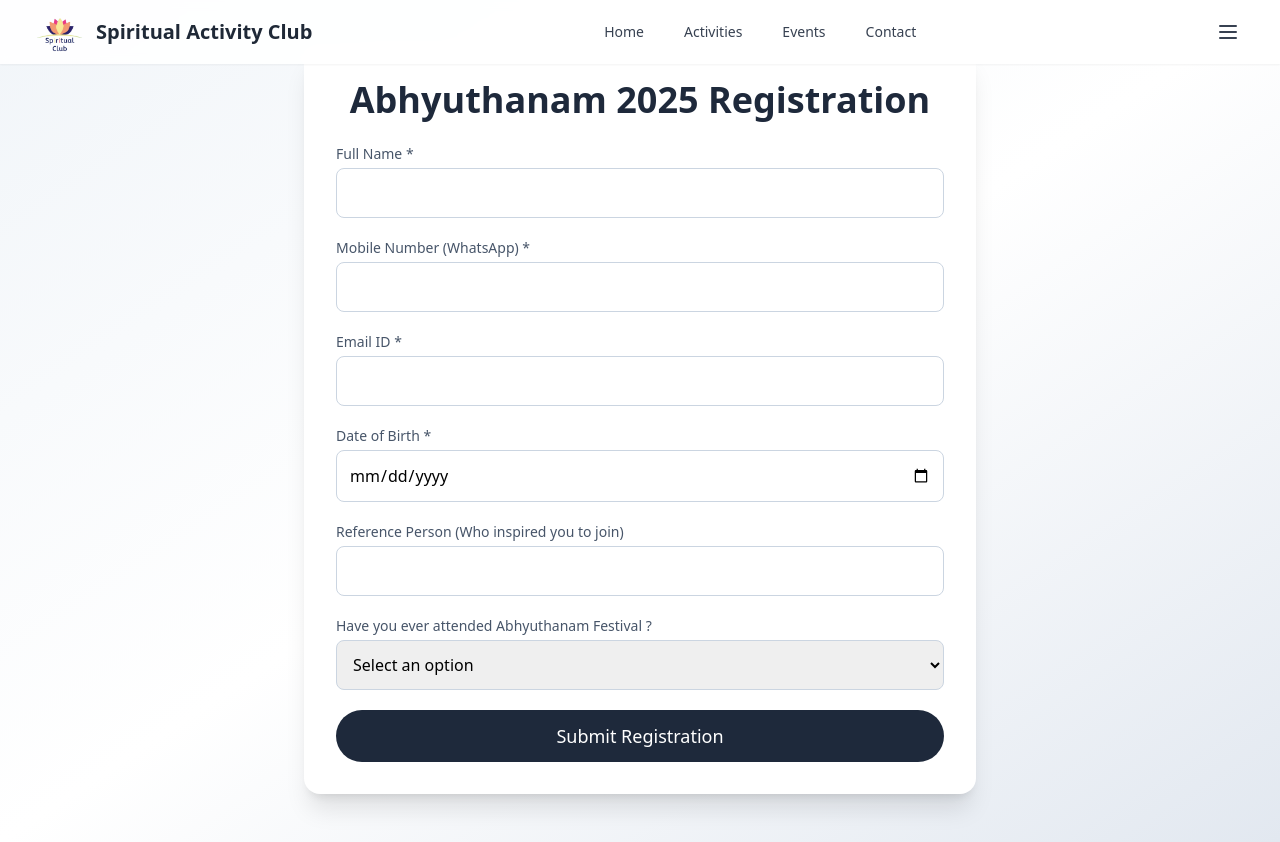
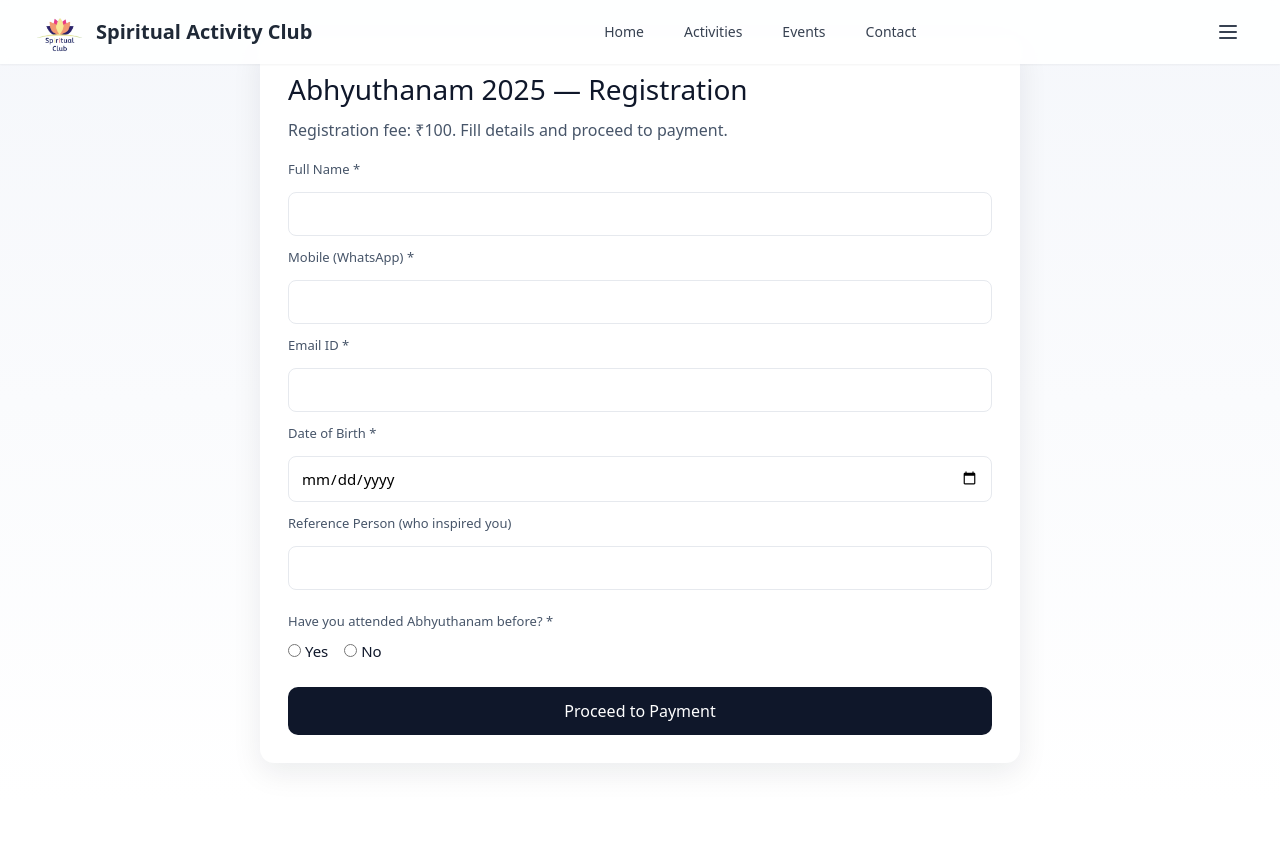
Before and after one commit to kamalprajapat21/SA-club-frontend, a React (Vite) app: page /registration in a window 1280 px wide. After the commit the page ends 803 px from the top, so only its background shows below. Built offline with nearby package versions, Linux system fonts and the light colour scheme.

Commit message:
Refactor RegistrationPage component and update form handling

```diff
--- a/src/components/RegistrationPage.jsx
+++ b/src/components/RegistrationPage.jsx
@@ -1,189 +1,160 @@
-import { useState } from "react";
-import { motion } from "framer-motion";
+import React, { useState } from "react";
 
-export default function RegistrationPage() {
-  const [formData, setFormData] = useState({
+/**
+ * Registration page
+ * - Collects fields (name, mobile, email, dob, referencePerson, attendedBefore)
+ * - Posts to /api/initiate-payment (server returns paymentUrl)
+ * - Redirects to paymentUrl
+ */
+
+export default function Registration() {
+  const [form, setForm] = useState({
     name: "",
     mobile: "",
     email: "",
     dob: "",
-    reference: "",
-    participationType: "",
-    reason: "",
+    referencePerson: "",
+    attendedBefore: "" // "Yes" or "No"
+  });
+  const [loading, setLoading] = useState(false);
 
-  });
+  function handleChange(e) {
+    const { name, value } = e.target;
+    setForm((s) => ({ ...s, [name]: value }));
+  }
 
-  const [submitted, setSubmitted] = useState(false);
-
-  const handleChange = (e) => {
-    const { name, value, type, checked } = e.target;
-    setFormData({ ...formData, [name]: type === "checkbox" ? checked : value });
-  };
-
-  const handleSubmit = (e) => {
+  async function handleSubmit(e) {
     e.preventDefault();
-
-    // Validation (basic)
-    if (!formData.name || !formData.mobile || !formData.email || !formData.dob) {
-      alert("Please fill all required fields.");
+    // Basic validation
+    if (!form.name || !form.mobile || !form.email || !form.dob || !form.attendedBefore) {
+      alert("Please complete all required fields (including 'Attended Before').");
       return;
     }
-    // if (!formData.agree) {
-    //   alert("Please agree to the terms before submitting.");
-    //   return;
-    // }
 
-    // You’ll replace this with an API call later
-    console.log("Form submitted:", formData);
-    setSubmitted(true);
-  };
+    setLoading(true);
+    try {
+      const res = await fetch("/api/initiate-payment", {
+        method: "POST",
+        headers: { "Content-Type": "application/json" },
+        body: JSON.stringify({
+          ...form,
+          amount: 100 // ₹100 fixed amount
+        })
+      });
 
-  if (submitted) {
-    return (
-      <div className="flex flex-col items-center justify-center min-h-screen bg-gradient-to-br from-slate-100 via-white to-slate-200 text-center p-6">
-        <motion.div
-          initial={{ opacity: 0, y: 20 }}
-          animate={{ opacity: 1, y: 0 }}
-          transition={{ duration: 0.6 }}
-          className="max-w-md bg-white shadow-xl rounded-2xl p-8"
-        >
-          <h2 className="text-3xl font-semibold text-slate-800 mb-4">
-            Registration Successful!
-          </h2>
-          <p className="text-slate-600 mb-6">
-            Thank you for registering for <b>Abhyuthanam 2025</b>.
-            You’ll receive a confirmation email shortly.
-          </p>
-          <p className="text-sm text-slate-500">
-            Keep your payment receipt and email handy for entry verification.
-          </p>
-        </motion.div>
-      </div>
-    );
+      const data = await res.json();
+      if (!res.ok) {
+        throw new Error(data?.message || "Failed to initiate payment");
+      }
+      const paymentUrl = data.paymentUrl;
+      if (!paymentUrl) throw new Error("Payment URL missing");
+
+      // Redirect to PhonePe page
+      window.location.href = paymentUrl;
+    } catch (err) {
+      console.error(err);
+      alert("Could not initiate payment. Please try again or contact admin.");
+    } finally {
+      setLoading(false);
+    }
   }
 
   return (
-    <div className="min-h-screen bg-gradient-to-br from-slate-100 via-white to-slate-200 flex items-center justify-center px-4 py-12">
-      <motion.div
-        initial={{ opacity: 0, y: 30 }}
-        animate={{ opacity: 1, y: 0 }}
-        transition={{ duration: 1 }}
-        className="w-full max-w-2xl bg-white rounded-2xl shadow-xl p-8"
-      >
-        <h1 className="text-4xl font-semibold text-slate-800 mb-6 text-center">
-          Abhyuthanam 2025 Registration
-        </h1>
-        <form onSubmit={handleSubmit} className="space-y-5">
-          <div>
-            <label className="block text-sm text-slate-600 mb-1">Full Name *</label>
-            <input
-              type="text"
-              name="name"
-              value={formData.name}
-              onChange={handleChange}
-              className="w-full border border-slate-300 rounded-lg p-3 focus:outline-none focus:ring-2 focus:ring-slate-500"
-            />
+    <div style={styles.page}>
+      <div style={styles.card}>
+        <h1 style={styles.title}>Abhyuthanam 2025 — Registration</h1>
+        <p style={styles.subtitle}>Registration fee: ₹100. Fill details and proceed to payment.</p>
+
+        <form onSubmit={handleSubmit} style={styles.form}>
+          <label style={styles.label}>Full Name *</label>
+          <input name="name" value={form.name} onChange={handleChange} style={styles.input} required />
+
+          <label style={styles.label}>Mobile (WhatsApp) *</label>
+          <input name="mobile" value={form.mobile} onChange={handleChange} style={styles.input} required />
+
+          <label style={styles.label}>Email ID *</label>
+          <input name="email" type="email" value={form.email} onChange={handleChange} style={styles.input} required />
+
+          <label style={styles.label}>Date of Birth *</label>
+          <input name="dob" type="date" value={form.dob} onChange={handleChange} style={styles.input} required />
+
+          <label style={styles.label}>Reference Person (who inspired you)</label>
+          <input name="referencePerson" value={form.referencePerson} onChange={handleChange} style={styles.input} />
+
+          <div style={{ marginTop: 6 }}>
+            <label style={styles.label}>Have you attended Abhyuthanam before? *</label>
+            <div style={{ display: "flex", gap: 16, marginTop: 8 }}>
+              <label style={styles.radioLabel}>
+                <input
+                  type="radio"
+                  name="attendedBefore"
+                  value="Yes"
+                  checked={form.attendedBefore === "Yes"}
+                  onChange={handleChange}
+                  required
+                />{" "}
+                Yes
+              </label>
+              <label style={styles.radioLabel}>
+                <input
+                  type="radio"
+                  name="attendedBefore"
+                  value="No"
+                  checked={form.attendedBefore === "No"}
+                  onChange={handleChange}
+                  required
+                />{" "}
+                No
+              </label>
+            </div>
           </div>
 
-          <div>
-            <label className="block text-sm text-slate-600 mb-1">
-              Mobile Number (WhatsApp) *
-            </label>
-            <input
-              type="tel"
-              name="mobile"
-              value={formData.mobile}
-              onChange={handleChange}
-              className="w-full border border-slate-300 rounded-lg p-3 focus:outline-none focus:ring-2 focus:ring-slate-500"
-            />
-          </div>
-
-          <div>
-            <label className="block text-sm text-slate-600 mb-1">Email ID *</label>
-            <input
-              type="email"
-              name="email"
-              value={formData.email}
-              onChange={handleChange}
-              className="w-full border border-slate-300 rounded-lg p-3 focus:outline-none focus:ring-2 focus:ring-slate-500"
-            />
-          </div>
-
-          <div>
-            <label className="block text-sm text-slate-600 mb-1">Date of Birth *</label>
-            <input
-              type="date"
-              name="dob"
-              value={formData.dob}
-              onChange={handleChange}
-              className="w-full border border-slate-300 rounded-lg p-3 focus:outline-none focus:ring-2 focus:ring-slate-500"
-            />
-          </div>
-
-          <div>
-            <label className="block text-sm text-slate-600 mb-1">
-              Reference Person (Who inspired you to join)
-            </label>
-            <input
-              type="text"
-              name="reference"
-              value={formData.reference}
-              onChange={handleChange}
-              className="w-full border border-slate-300 rounded-lg p-3 focus:outline-none focus:ring-2 focus:ring-slate-500"
-            />
-          </div>
-
-        <div>
-            <label className="block text-sm text-slate-600 mb-1">
-              Have you ever attended Abhyuthanam Festival ?
-            </label>
-            <select
-              name="participationType"
-              value={formData.participationType}
-              onChange={handleChange}
-              className="w-full border border-slate-300 rounded-lg p-3 focus:outline-none focus:ring-2 focus:ring-slate-500"
-            >
-              <option value="">Select an option</option>
-              <option value="Yes">Yes, I have attended.</option>
-              <option value="No">No, I haven't</option>
-            </select>
-          </div>
-
-          {/* <div>
-            <label className="block text-sm text-slate-600 mb-1">
-
-            </label>
-            <textarea
-              name="reason"
-              value={formData.reason}
-              onChange={handleChange}
-              rows="4"
-              className="w-full border border-slate-300 rounded-lg p-3 focus:outline-none focus:ring-2 focus:ring-slate-500"
-            />
-          </div> */}
-
-          {/* <div className="flex items-center space-x-2">
-            <input
-              type="checkbox"
-              name="agree"
-              checked={formData.agree}
-              onChange={handleChange}
-              className="h-4 w-4 text-slate-600"
-            />
-            <label className="text-sm text-slate-600">
-              I confirm that I have completed the ₹400 payment and agree to the event
-              terms.
-            </label>
-          </div> */}
-
-          <button
-            type="submit"
-            className="w-full py-3 bg-slate-800 text-white text-lg rounded-full hover:bg-slate-700 transition-all duration-300"
-          >
-            Submit Registration
+          <button type="submit" disabled={loading} style={styles.button}>
+            {loading ? "Redirecting to payment..." : "Proceed to Payment"}
           </button>
         </form>
-      </motion.div>
+      </div>
     </div>
   );
 }
+
+const styles = {
+  page: {
+    minHeight: "100vh",
+    display: "flex",
+    alignItems: "center",
+    justifyContent: "center",
+    background: "linear-gradient(180deg,#f5f7fb,#ffffff)",
+    padding: "40px 20px"
+  },
+  card: {
+    width: "100%",
+    maxWidth: 760,
+    background: "#fff",
+    borderRadius: 14,
+    boxShadow: "0 10px 30px rgba(15, 23, 42, 0.08)",
+    padding: 28
+  },
+  title: { fontSize: 28, margin: 0, color: "#0f172a" },
+  subtitle: { color: "#475569", marginTop: 8, marginBottom: 18 },
+  form: { display: "grid", gap: 12 },
+  label: { fontSize: 13, color: "#475569" },
+  input: {
+    padding: "10px 12px",
+    borderRadius: 8,
+    border: "1px solid #e6e9ee",
+    fontSize: 15,
+    outline: "none"
+  },
+  radioLabel: { fontSize: 15, color: "#0f172a" },
+  button: {
+    marginTop: 12,
+    padding: "12px 16px",
+    borderRadius: 10,
+    background: "#0f172a",
+    color: "#fff",
+    fontSize: 16,
+    border: "none",
+    cursor: "pointer"
+  }
+};
```
